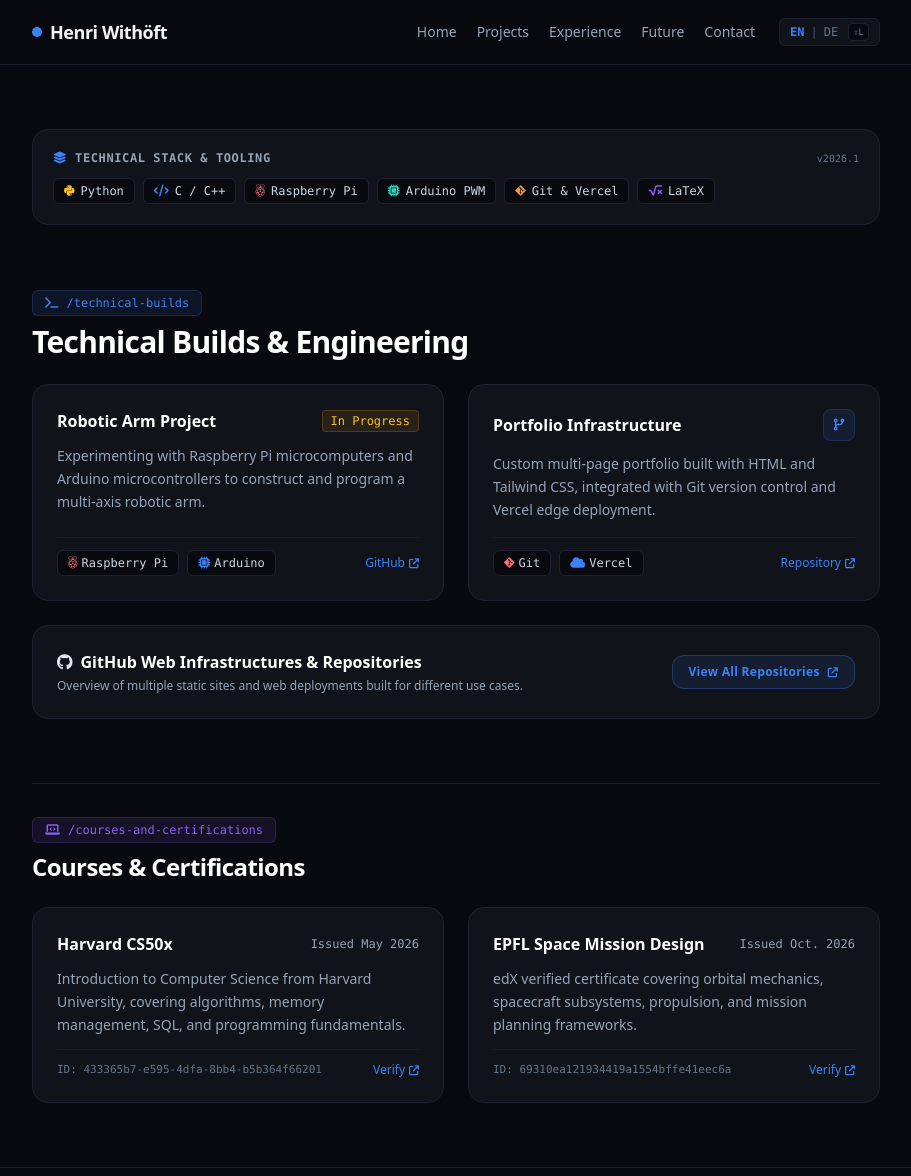
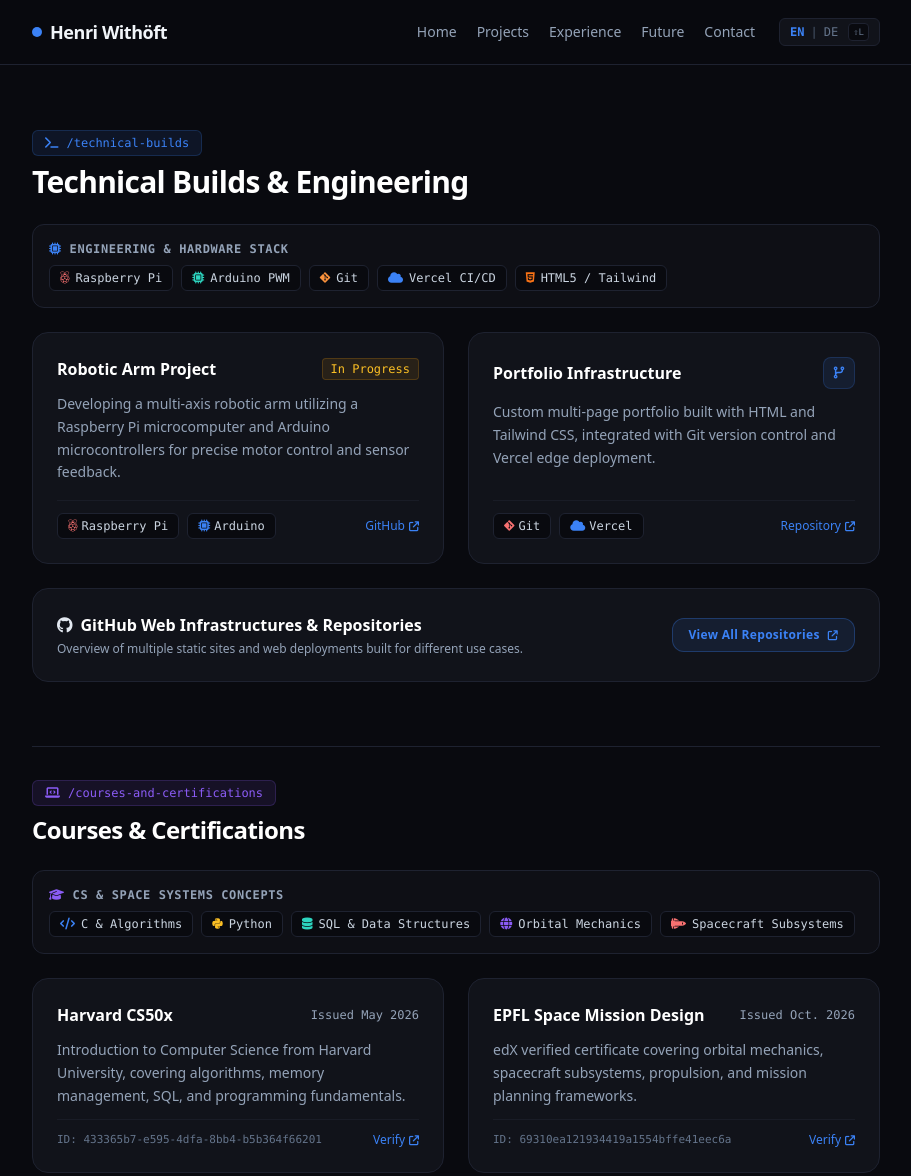
Before and after one commit to henri20HUB/portfolio, a plain HTML site: page projects.html in a window 1280 px wide. Shown: the top 1176 px of the page, without its empty margins (184-1095 px from the left). Drawn offline with nearby package versions, Linux system fonts and the light colour scheme.

Commit message:
Separated technical stack into dedicated Engineering/Hardware and CS/Space Systems boxes under their respective section headlines

```diff
--- a/projects.html
+++ b/projects.html
@@ -37,26 +37,6 @@
 
     <main class="max-w-4xl mx-auto px-6 py-16 flex-grow space-y-16">
 
-        <!-- Technical Stack Overview -->
-        <div class="p-5 rounded-2xl bg-cardBg border border-borderSubtle space-y-3">
-            <div class="flex items-center justify-between">
-                <h3 class="text-xs font-mono font-semibold uppercase tracking-wider text-slate-400 flex items-center gap-2">
-                    <i class="fas fa-layer-group text-accentBlue"></i>
-                    <span class="lang-en">Technical Stack & Tooling</span>
-                    <span class="lang-de">Technischer Stack & Tools</span>
-                </h3>
-                <span class="text-[10px] font-mono text-slate-500">v2026.1</span>
-            </div>
-            <div class="flex flex-wrap gap-2 text-xs font-mono">
-                <span class="px-2.5 py-1 rounded-md bg-darkBg border border-borderSubtle text-slate-300"><i class="fab fa-python text-amber-400 mr-1.5"></i>Python</span>
-                <span class="px-2.5 py-1 rounded-md bg-darkBg border border-borderSubtle text-slate-300"><i class="fas fa-code text-accentBlue mr-1.5"></i>C / C++</span>
-                <span class="px-2.5 py-1 rounded-md bg-darkBg border border-borderSubtle text-slate-300"><i class="fab fa-raspberry-pi text-red-400 mr-1.5"></i>Raspberry Pi</span>
-                <span class="px-2.5 py-1 rounded-md bg-darkBg border border-borderSubtle text-slate-300"><i class="fas fa-microchip text-teal-400 mr-1.5"></i>Arduino PWM</span>
-                <span class="px-2.5 py-1 rounded-md bg-darkBg border border-borderSubtle text-slate-300"><i class="fab fa-git-alt text-orange-400 mr-1.5"></i>Git & Vercel</span>
-                <span class="px-2.5 py-1 rounded-md bg-darkBg border border-borderSubtle text-slate-300"><i class="fas fa-square-root-variable text-accentPurple mr-1.5"></i>LaTeX</span>
-            </div>
-        </div>
-
         <!-- SECTION 1: Technical Builds -->
         <div class="space-y-6">
             <div class="space-y-2">
@@ -67,6 +47,24 @@
                     <span class="lang-en">Technical Builds & Engineering</span>
                     <span class="lang-de">Technische Entwicklungen & Ingenieurwesen</span>
                 </h1>
+            </div>
+
+            <!-- Engineering & Hardware Stack Box -->
+            <div class="p-4 rounded-xl bg-cardBg/60 border border-borderSubtle space-y-2">
+                <div class="flex items-center justify-between">
+                    <span class="text-xs font-mono font-semibold uppercase tracking-wider text-slate-400 flex items-center gap-2">
+                        <i class="fas fa-microchip text-accentBlue"></i>
+                        <span class="lang-en">Engineering & Hardware Stack</span>
+                        <span class="lang-de">Ingenieur- & Hardware-Stack</span>
+                    </span>
+                </div>
+                <div class="flex flex-wrap gap-2 text-xs font-mono">
+                    <span class="px-2.5 py-1 rounded-md bg-darkBg border border-borderSubtle text-slate-300"><i class="fab fa-raspberry-pi text-red-400 mr-1.5"></i>Raspberry Pi</span>
+                    <span class="px-2.5 py-1 rounded-md bg-darkBg border border-borderSubtle text-slate-300"><i class="fas fa-microchip text-teal-400 mr-1.5"></i>Arduino PWM</span>
+                    <span class="px-2.5 py-1 rounded-md bg-darkBg border border-borderSubtle text-slate-300"><i class="fab fa-git-alt text-orange-400 mr-1.5"></i>Git</span>
+                    <span class="px-2.5 py-1 rounded-md bg-darkBg border border-borderSubtle text-slate-300"><i class="fas fa-cloud text-accentBlue mr-1.5"></i>Vercel CI/CD</span>
+                    <span class="px-2.5 py-1 rounded-md bg-darkBg border border-borderSubtle text-slate-300"><i class="fab fa-html5 text-orange-500 mr-1.5"></i>HTML5 / Tailwind</span>
+                </div>
             </div>
 
             <div class="grid gap-6 sm:grid-cols-2">
@@ -84,8 +82,8 @@
                             </span>
                         </div>
                         <p class="text-sm text-slate-400 leading-relaxed">
-                            <span class="lang-en">Experimenting with Raspberry Pi microcomputers and Arduino microcontrollers to construct and program a multi-axis robotic arm.</span>
-                            <span class="lang-de">Konstruktion und Programmierung eines mehrachsigen Roboterarms mittels Raspberry Pi Mikrocomputern und Arduino Mikrocontrollern.</span>
+                            <span class="lang-en">Developing a multi-axis robotic arm utilizing a Raspberry Pi microcomputer and Arduino microcontrollers for precise motor control and sensor feedback.</span>
+                            <span class="lang-de">Entwicklung eines mehrachsigen Roboterarms mit Raspberry Pi und Arduino-Mikrocontrollern zur präzisen Motorsteuerung und Sensorrückmeldung.</span>
                         </p>
                     </div>
                     <div class="pt-3 border-t border-borderSubtle/60 flex items-center justify-between text-xs">
@@ -165,6 +163,24 @@
                 </h2>
             </div>
 
+            <!-- Academic CS & Space Systems Stack Box -->
+            <div class="p-4 rounded-xl bg-cardBg/60 border border-borderSubtle space-y-2">
+                <div class="flex items-center justify-between">
+                    <span class="text-xs font-mono font-semibold uppercase tracking-wider text-slate-400 flex items-center gap-2">
+                        <i class="fas fa-graduation-cap text-accentPurple"></i>
+                        <span class="lang-en">CS & Space Systems Concepts</span>
+                        <span class="lang-de">Informatik- & Raumfahrtsysteme-Konzepte</span>
+                    </span>
+                </div>
+                <div class="flex flex-wrap gap-2 text-xs font-mono">
+                    <span class="px-2.5 py-1 rounded-md bg-darkBg border border-borderSubtle text-slate-300"><i class="fas fa-code text-accentBlue mr-1.5"></i>C & Algorithms</span>
+                    <span class="px-2.5 py-1 rounded-md bg-darkBg border border-borderSubtle text-slate-300"><i class="fab fa-python text-amber-400 mr-1.5"></i>Python</span>
+                    <span class="px-2.5 py-1 rounded-md bg-darkBg border border-borderSubtle text-slate-300"><i class="fas fa-database text-teal-400 mr-1.5"></i>SQL & Data Structures</span>
+                    <span class="px-2.5 py-1 rounded-md bg-darkBg border border-borderSubtle text-slate-300"><i class="fas fa-globe text-accentPurple mr-1.5"></i>Orbital Mechanics</span>
+                    <span class="px-2.5 py-1 rounded-md bg-darkBg border border-borderSubtle text-slate-300"><i class="fas fa-space-shuttle text-red-400 mr-1.5"></i>Spacecraft Subsystems</span>
+                </div>
+            </div>
+
             <div class="grid gap-6 sm:grid-cols-2">
                 <!-- CS50x -->
                 <div class="p-6 rounded-2xl bg-cardBg border border-borderSubtle space-y-3 flex flex-col justify-between">
```
